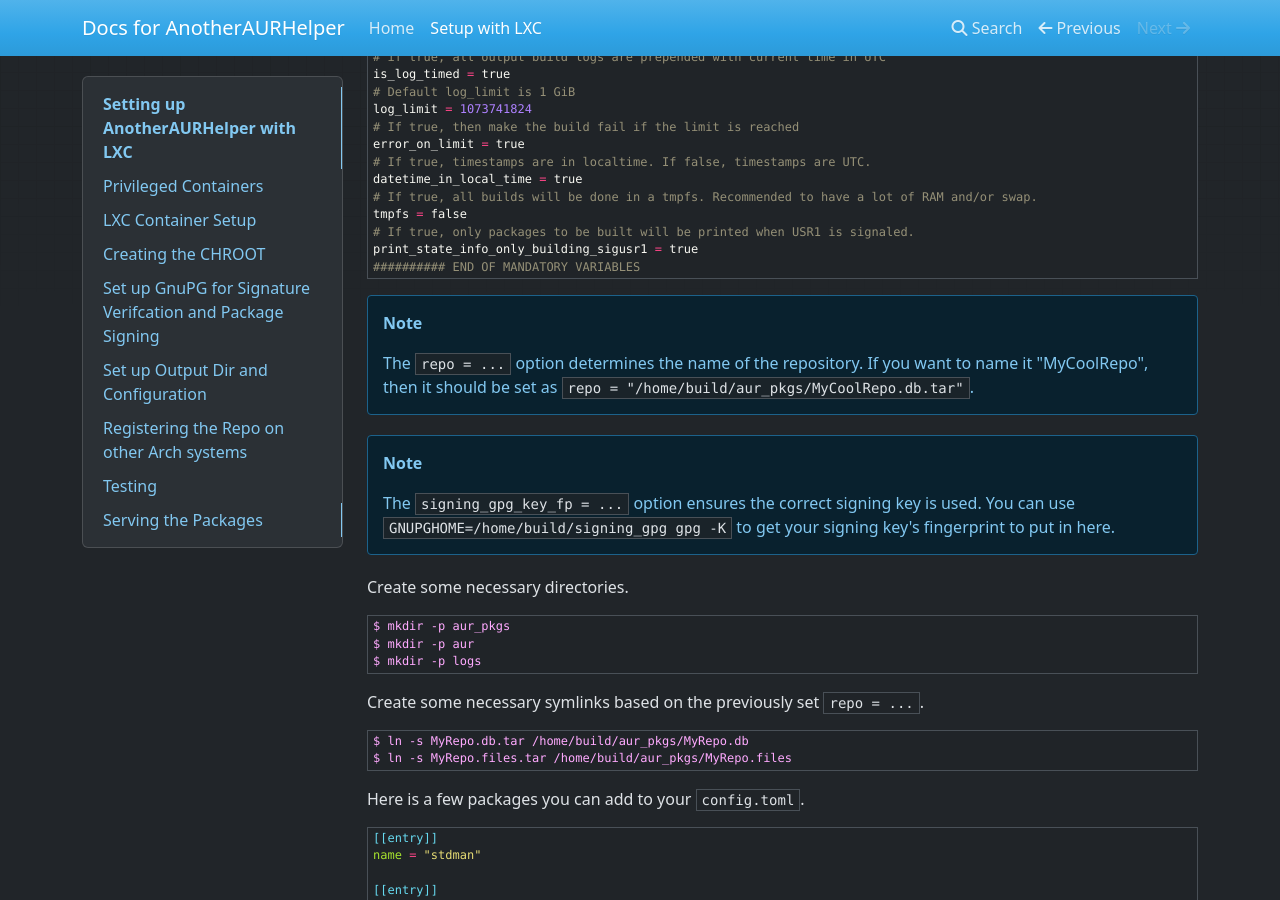
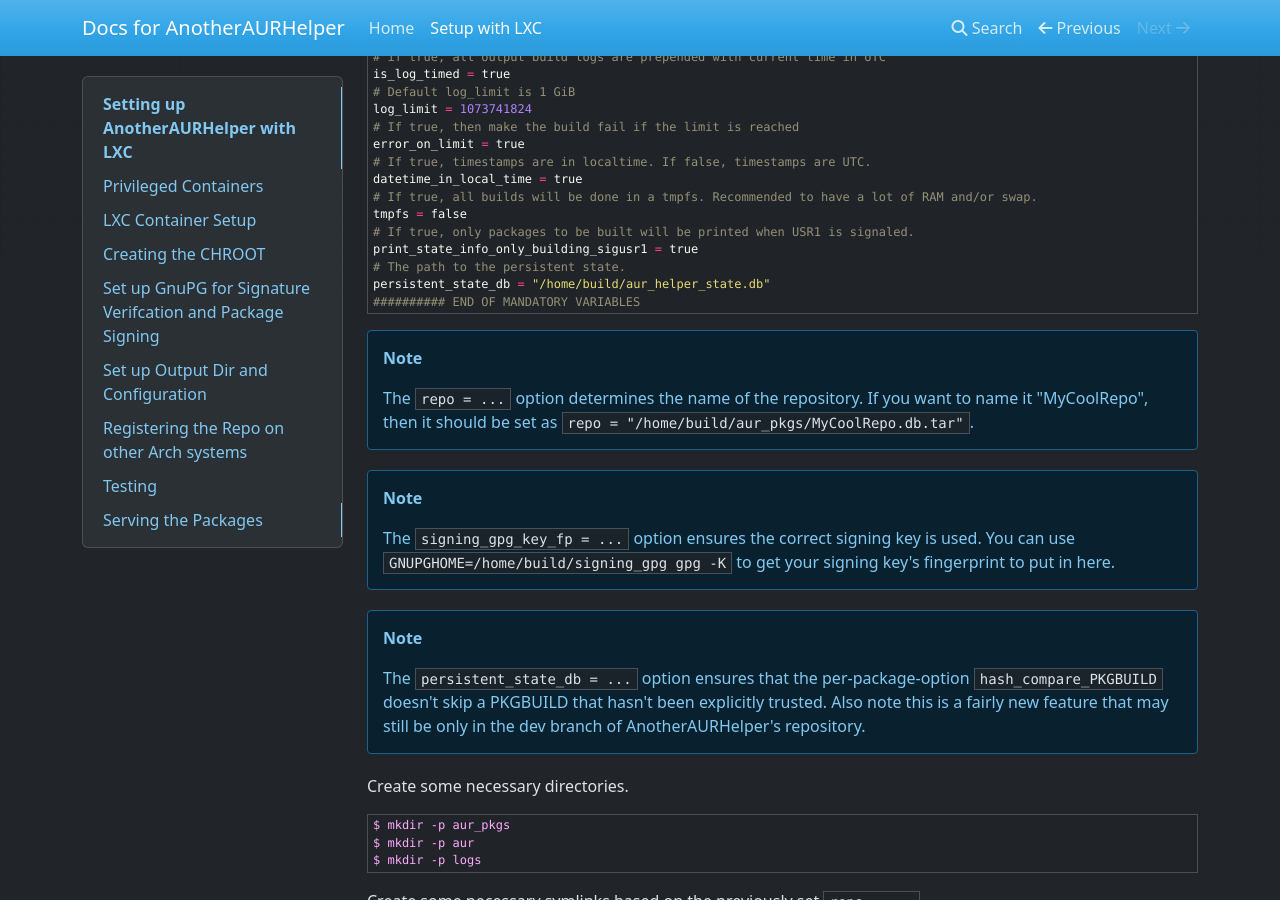
Before and after one commit to Stephen-Seo/AnotherAURHelper, an MkDocs documentation site: the page built from docs/setup_lxc.md, in a window 1280 px wide and 900 px high, scrolled down 6890 px. Built offline with MkDocs 1.6.1, drawn with Linux system fonts in a browser that asks for light colours; some of the changed text lies outside the part shown.

Commit message:
Update setup_lxc.md

```diff
--- a/docs/setup_lxc.md
+++ b/docs/setup_lxc.md
@@ -73,9 +73,9 @@
 
 <div class="codehilite"><pre><code><span class="lxc">$ pacman -Syu</span></code></pre></div>
 
-`base-devel`, `devtools`, `python-toml`, and `ccache` is required.
+`base-devel`, `devtools`, `python-toml`, `ccache`, and `sqlite` is required.
 
-<div class="codehilite"><pre><code><span class="lxc">$ pacman -S base-devel devtools python-toml ccache</span></code></pre></div>
+<div class="codehilite"><pre><code><span class="lxc">$ pacman -S base-devel devtools python-toml ccache sqlite</span></code></pre></div>
 
 You may need to grab an editor like `vim`, `emacs`, or `nano`.
 
@@ -350,6 +350,8 @@
     tmpfs = false
     # If true, only packages to be built will be printed when USR1 is signaled.
     print_state_info_only_building_sigusr1 = true
+    # The path to the persistent state.
+    persistent_state_db = "/home/build/aur_helper_state.db"
     ########## END OF MANDATORY VARIABLES
 
 !!! note
@@ -360,6 +362,12 @@
     The `signing_gpg_key_fp = ...` option ensures the correct signing key is
     used. You can use `GNUPGHOME=/home/build/signing_gpg gpg -K` to get your
     signing key's fingerprint to put in here.
+
+!!! note
+    The `persistent_state_db = ...` option ensures that the per-package-option
+    `hash_compare_PKGBUILD` doesn't skip a PKGBUILD that hasn't been explicitly
+    trusted. Also note this is a fairly new feature that may still be only in
+    the dev branch of AnotherAURHelper's repository.
 
 Create some necessary directories.
 
```
